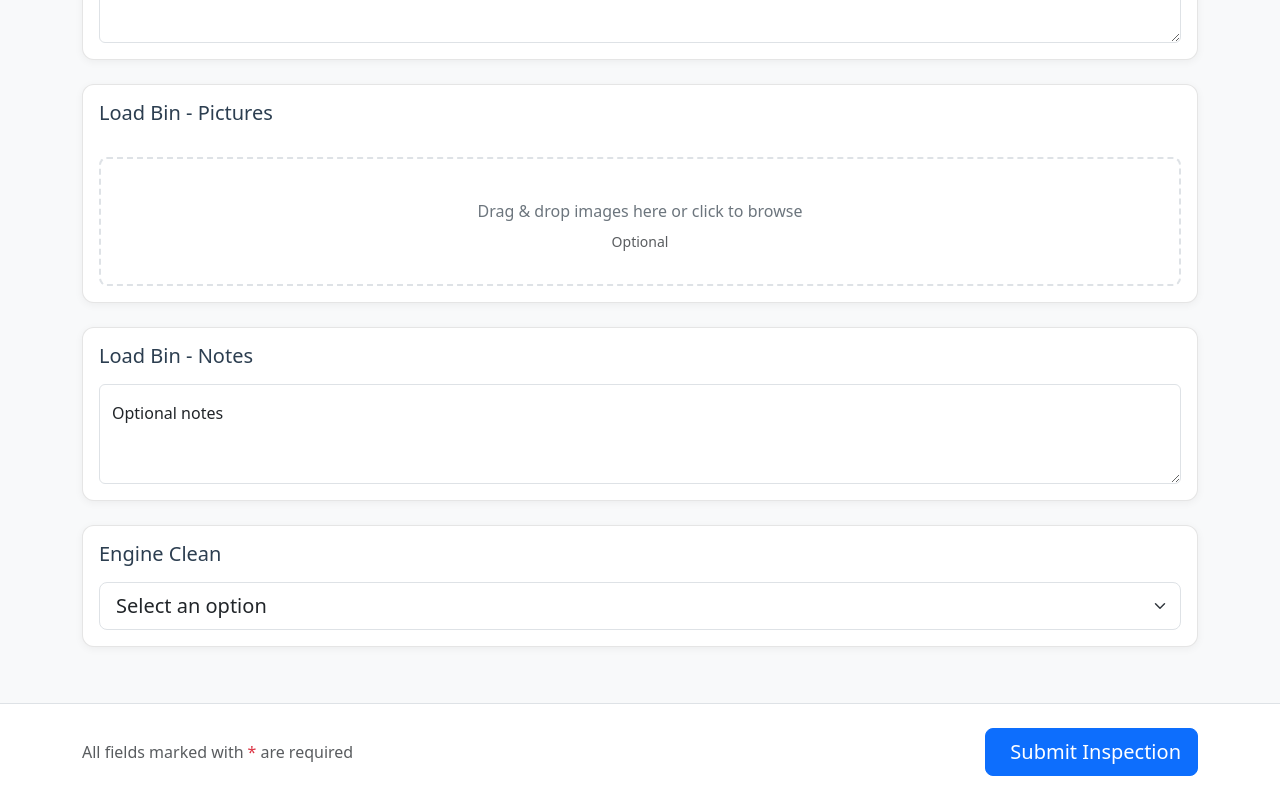
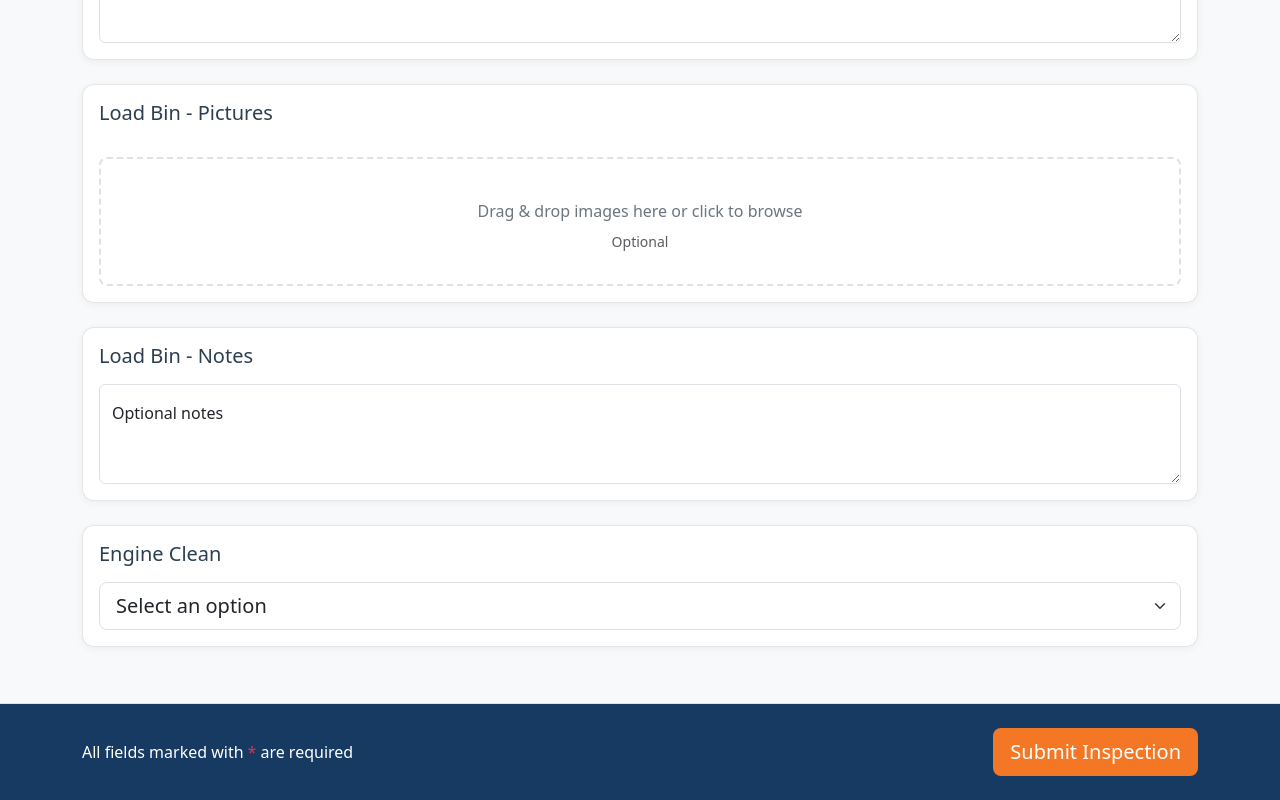
Before and after one commit to nashe95/dynamic-inspection-ui, an Angular app: page /inspection in a window 1280 px wide. Shown: the part 5994-6794 px from the top of the page. Built offline with nearby package versions, Linux system fonts and the light colour scheme.

Commit message:
updated styling

```diff
--- a/src/app/modules/inspection/inspection.component.html
+++ b/src/app/modules/inspection/inspection.component.html
@@ -153,13 +153,11 @@
     <footer class="inspection-footer">
       <div class="container">
         <div class="d-flex justify-content-between align-items-center">
-          <div>
-            <span class="text-muted">All fields marked with</span>
-            <span class="text-danger mx-1">*</span>
-            <span class="text-muted">are required</span>
+          <div class="text-white">
+            <span class="">All fields marked with<span class="text-danger  mx-1">*</span>are required</span>
           </div>
-          <button class="btn btn-primary btn-lg" (click)="onSubmit()">
-            <i class="bi bi-check-circle me-2"></i>Submit Inspection
+          <button class="btn btn-lg text-white" style="background-color: #f37724;" (click)="onSubmit()">
+            Submit Inspection
           </button>
         </div>
       </div>
--- a/src/app/modules/inspection/inspection.component.scss
+++ b/src/app/modules/inspection/inspection.component.scss
@@ -97,7 +97,7 @@
 }
 
 .inspection-footer {
-  background-color: white;
+  background-color: #163a62;
   padding: 1.5rem 0;
   border-top: 1px solid #dee2e6;
   margin-top: auto;
```
